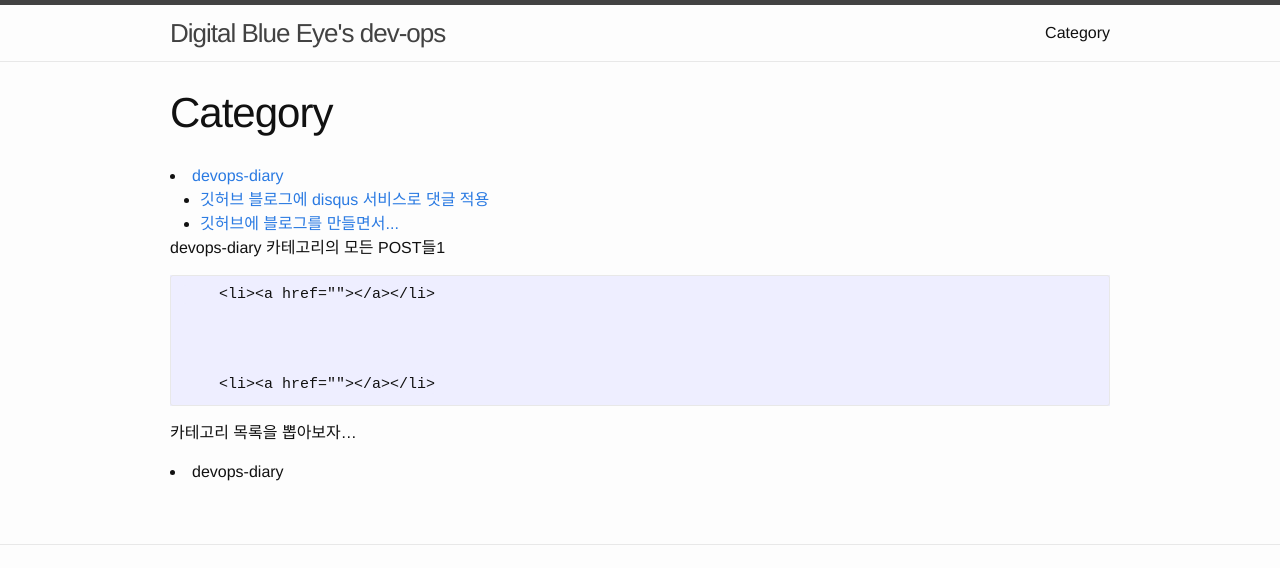
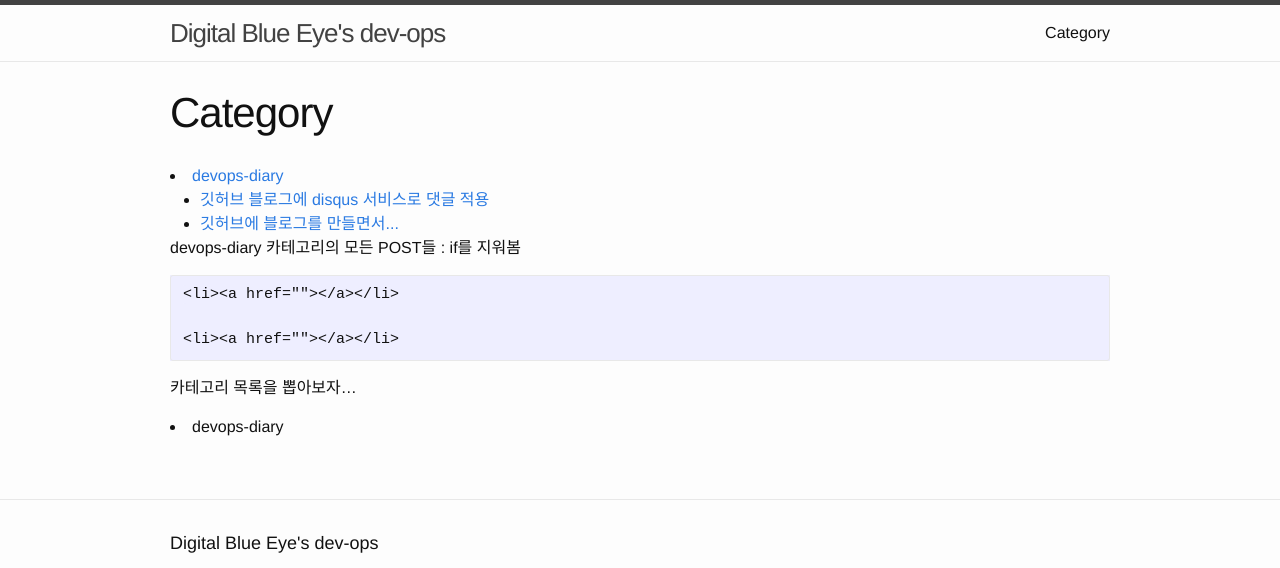
Before and after one commit to kr-zephyr/kr-zephyr.github.com, a Jekyll site: the page built from category.md, in a window 1280 px wide, cut to the strip 0-568 px from the top of the page. Built offline with Jekyll 4.4.1, drawn with Linux system fonts in a browser that asks for light colours; some web fonts are replaced.

Commit message:
if를 지워봄

```diff
--- a/category.md
+++ b/category.md
@@ -19,11 +19,9 @@ permalink: /category/
 {% endfor %}
 
 
-devops-diary 카테고리의 모든 POST들1
+devops-diary 카테고리의 모든 POST들 : if를 지워봄
 {% for apost in site.categories.devops-diary %}
-    {% if apost.title != nil %}
-        <li><a href="{{ post.url }}">{{ post.title }}</a></li>
-    {% endif %}
+    <li><a href="{{ post.url }}">{{ post.title }}</a></li>
 {% endfor %}
 
 카테고리 목록을 뽑아보자...
```
